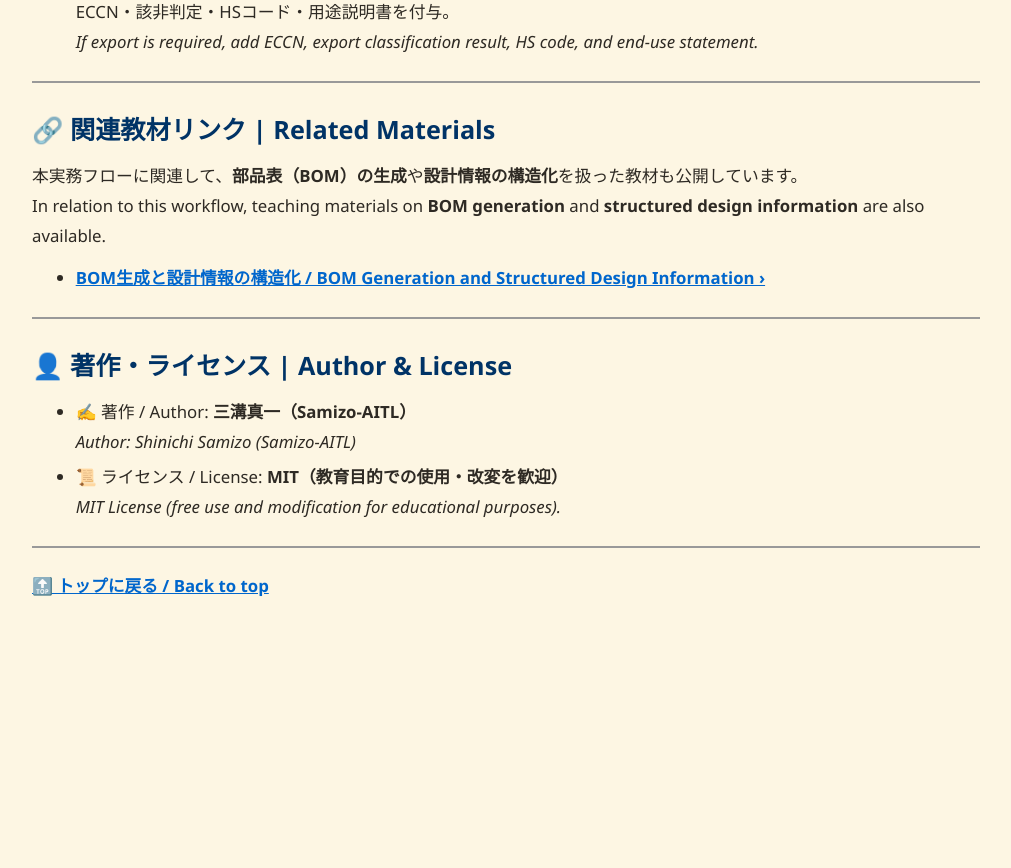
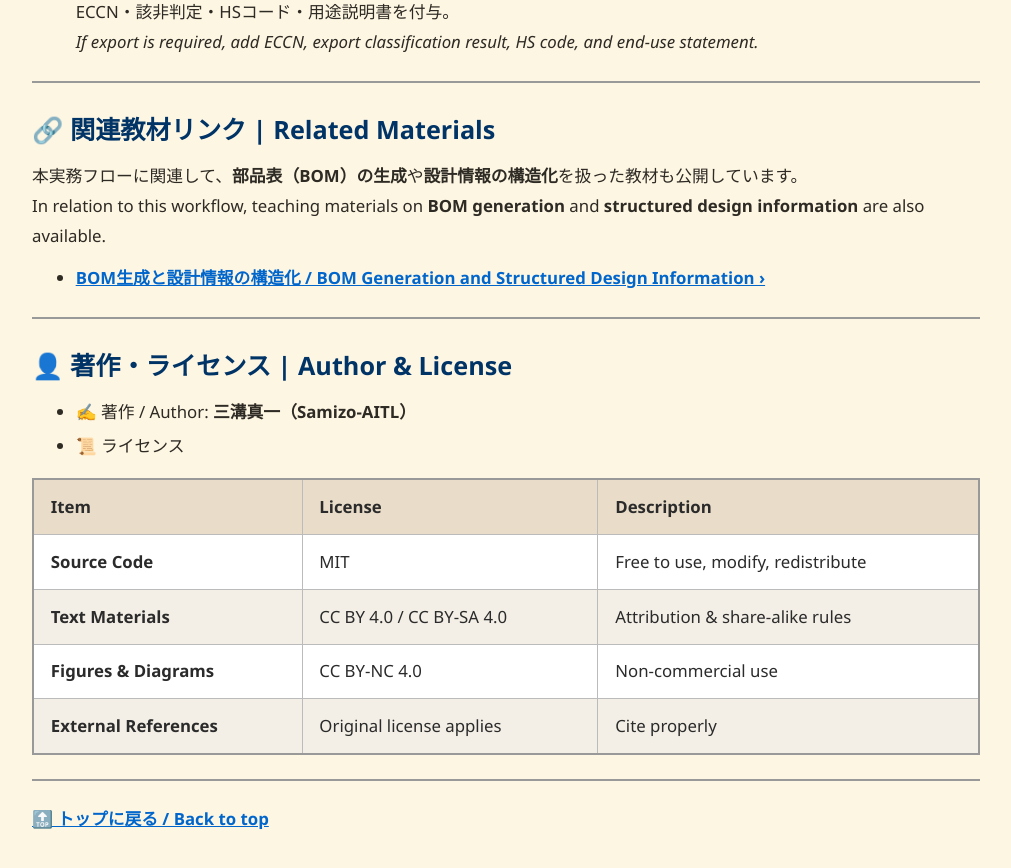
Before and after one commit to Samizo-AITL/EduMecha, a Jekyll site: the page built from 08_production_process/production_process_flow.md, in a window 1280 px wide and 900 px high, scrolled down 3035 px. Shown: the top 868 px of the window, without its empty margins (134-1145 px from the left). Built offline with Jekyll 4.4.1, drawn with Linux system fonts in a browser that asks for light colours; before the commit the page ends 3702 px from its top, so only the background shows below that.

Commit message:
Update production_process_flow.md

```diff
--- a/08_production_process/production_process_flow.md
+++ b/08_production_process/production_process_flow.md
@@ -136,11 +136,17 @@
 
 ---
 
-## 👤 著作・ライセンス | Author & License
+## 👤 **著作・ライセンス | Author & License**
+
 - ✍️ 著作 / Author: **三溝真一（Samizo-AITL）**
-  *Author: Shinichi Samizo (Samizo-AITL)*
-- 📜 ライセンス / License: **MIT（教育目的での使用・改変を歓迎）**
-  *MIT License (free use and modification for educational purposes).*
+- 📜 ライセンス
+
+| Item | License | Description |
+|------|---------|-------------|
+| **Source Code** | MIT | Free to use, modify, redistribute |
+| **Text Materials** | CC BY 4.0 / CC BY-SA 4.0 | Attribution & share-alike rules |
+| **Figures & Diagrams** | CC BY-NC 4.0 | Non-commercial use |
+| **External References** | Original license applies | Cite properly |
 
 ---
 
```
